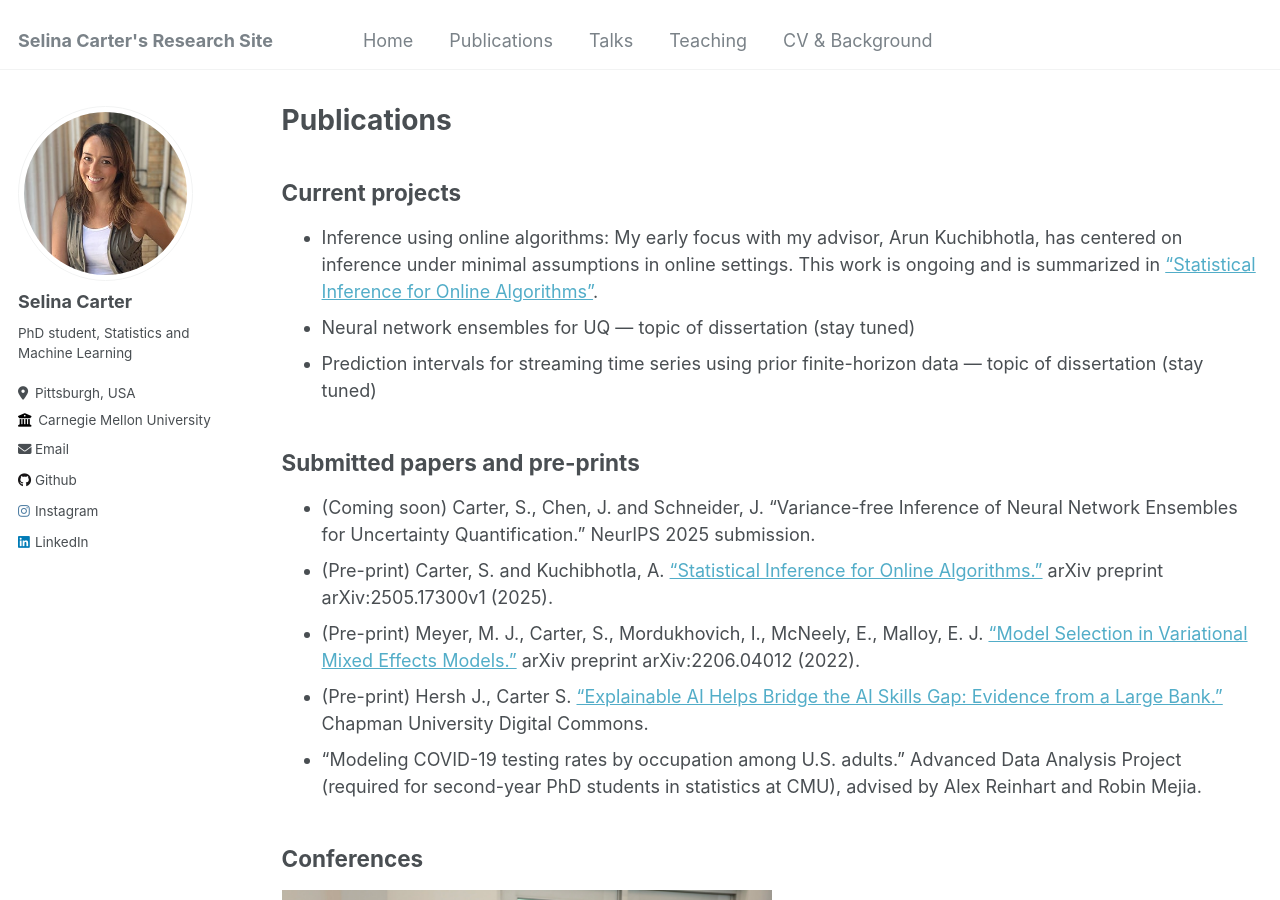
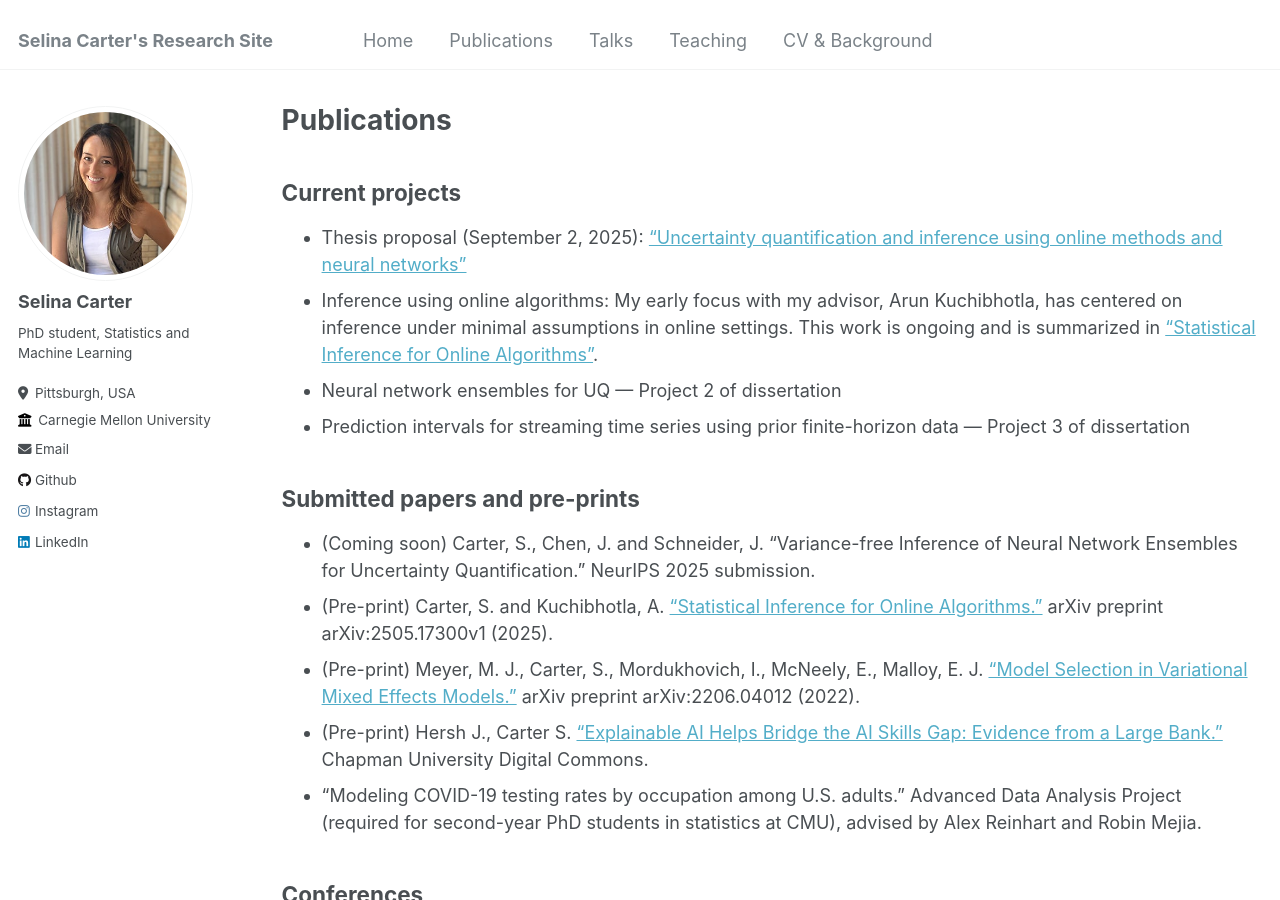
Before and after one commit to selinacarter/selinacarter.github.io, a Jekyll site: the page built from _pages/publications.md, in a window 1280 px wide and 900 px high. Built offline with Jekyll 4.4.1, drawn with Linux system fonts in a browser that asks for light colours.

Commit message:
Add proposal document

```diff
--- a/_pages/publications.md
+++ b/_pages/publications.md
@@ -30,10 +30,11 @@ author_profile: true
 
 ## Current projects
 
-
+* Thesis proposal (September 2, 2025):
+<a href="http://selinacarter.github.io/files/Proposal_Selina_Carter.pdf" download>"Uncertainty quantification and inference using online methods and neural networks"</a>
 * Inference using online algorithms: My early focus with my advisor, Arun Kuchibhotla, has centered on inference under minimal assumptions in online settings. This work is ongoing and is summarized in ["Statistical Inference for Online Algorithms"](https://arxiv.org/html/2505.17300v1).
-* Neural network ensembles for UQ --- topic of dissertation (stay tuned)
-* Prediction intervals for streaming time series using prior finite-horizon data --- topic of dissertation (stay tuned)
+* Neural network ensembles for UQ --- Project 2 of dissertation
+* Prediction intervals for streaming time series using prior finite-horizon data --- Project 3 of dissertation
 
 
 
```
Also changed, not shown: _pages/home.md (+4 -0 lines), 1 other file.
